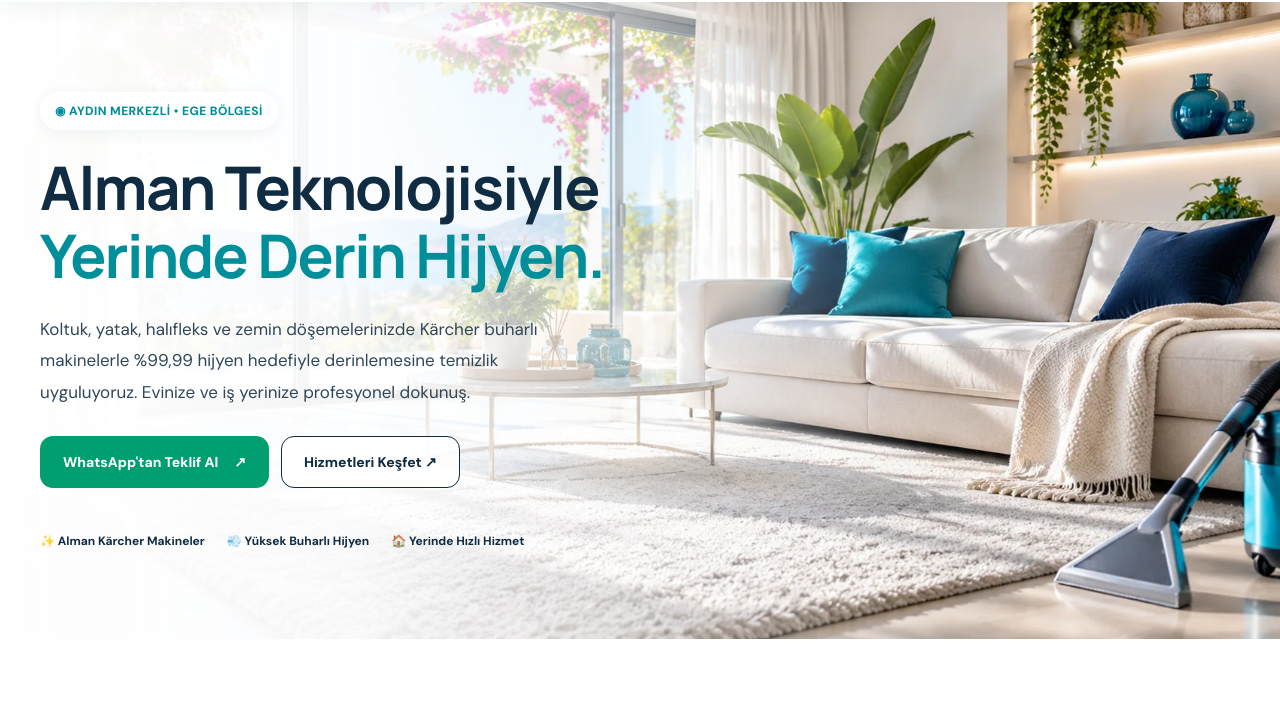
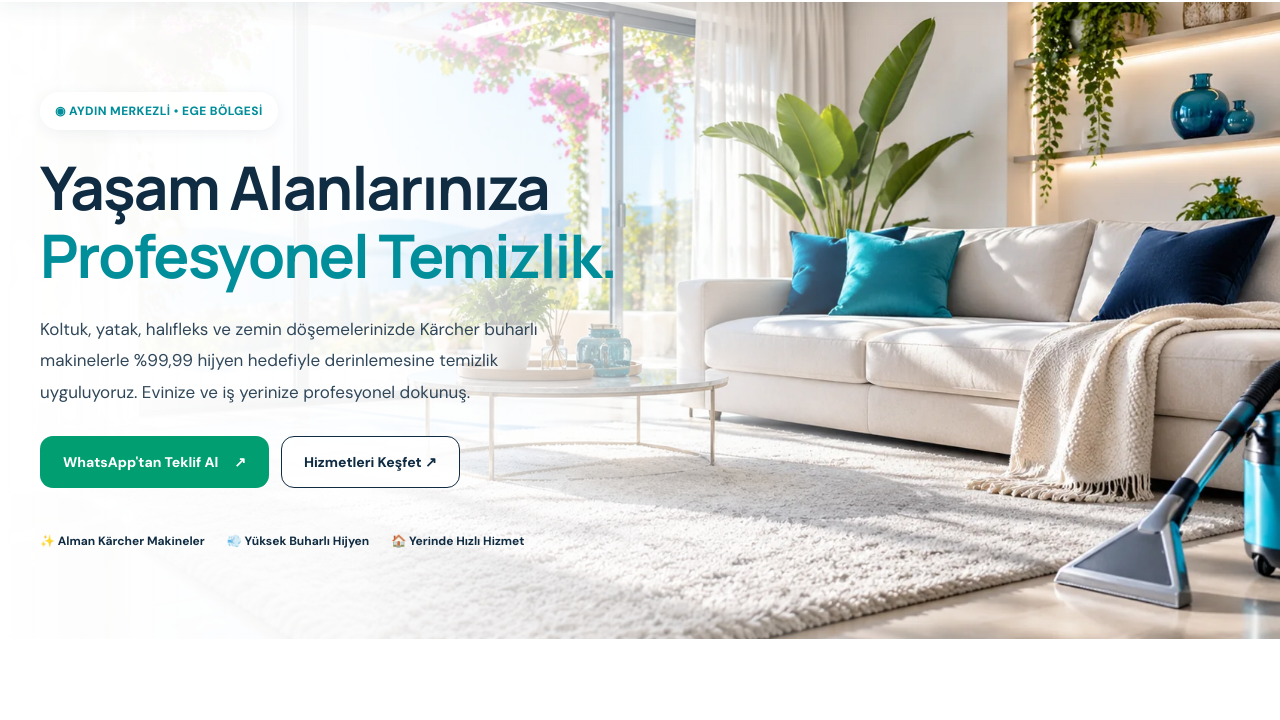
Before and after one commit to ozkvn10-cloud/lina-profesyonel-temizlik, a plain HTML site: page index.html in a window 1280 px wide. Shown: the part 80-800 px from the top of the page. Drawn offline with Linux system fonts and the light colour scheme.

```diff
--- a/index.html
+++ b/index.html
@@ -1,6 +1,6 @@
 <!doctype html><html lang="tr"><head><meta charset="utf-8"><meta name="viewport" content="width=device-width, initial-scale=1"><meta name="theme-color" content="#0e2c43"><title>Lina Profesyonel Temizlik | Aydın Koltuk ve Halıfleks Temizliği</title><meta name="description" content="Lina Profesyonel Temizlik: Aydın merkezli koltuk yıkama, halıfleks, yerinde halı, yatak ve kurumsal döşeme temizliği. Ege Bölgesi için teklif alın."><link rel="icon" href="favicon.svg" type="image/svg+xml"><link rel="preconnect" href="https://fonts.googleapis.com"><link rel="preconnect" href="https://fonts.gstatic.com" crossorigin><link href="https://fonts.googleapis.com/css2?family=DM+Sans:wght@400;500;600;700;800&family=Manrope:wght@400;500;600;700;800&display=swap" rel="stylesheet"><link rel="stylesheet" href="style.css"></head><body>
 <header class="header"><div class="wrap nav"><a class="brand" href="#anasayfa" aria-label="Lina ana sayfa"><img class="logo-image" src="Lina_Mavi_Logo.png" alt="Lina logosu" width="180" height="96"></a><button class="hamburger" aria-label="Menüyü aç" aria-expanded="false" id="menuBtn">☰</button><nav id="menu"><a href="#anasayfa">Ana Sayfa</a><a href="#hakkimizda">Hakkımızda</a><a href="#hizmetler">Hizmetlerimiz</a><a href="#bolgeler">Hizmet Bölgeleri</a><a href="#iletisim">İletişim</a></nav><a class="nav-cta" href="#teklif">✦ Teklif Al</a></div></header>
-<main><section class="hero" id="anasayfa"><div class="hero-bg"></div><div class="wrap hero-inner"><div class="hero-copy"><div class="eyebrow">◉ AYDIN MERKEZLİ • EGE BÖLGESİ</div><h1>Alman Teknolojisiyle <span>Yerinde Derin Hijyen.</span></h1><p>Koltuk, yatak, halıfleks ve zemin döşemelerinizde Kärcher buharlı makinelerle %99,99 hijyen hedefiyle derinlemesine temizlik uyguluyoruz. Evinize ve iş yerinize profesyonel dokunuş.</p><div class="actions"><a class="btn primary" href="https://wa.me/905388210913?text=Merhaba%20Lina%20Profesyonel%20Temizlik%2C%20fiyat%20teklifi%20almak%20istiyorum." target="_blank" rel="noopener noreferrer">WhatsApp'tan Teklif Al <span>↗</span></a><a class="btn secondary" href="#hizmetler">Hizmetleri Keşfet ↗</a></div><div class="hero-points"><span>✨ Alman Kärcher Makineler</span><span>💨 Yüksek Buharlı Hijyen</span><span>🏠 Yerinde Hızlı Hizmet</span></div></div></div></section>
+<main><section class="hero" id="anasayfa"><div class="hero-bg"></div><div class="wrap hero-inner"><div class="hero-copy"><div class="eyebrow">◉ AYDIN MERKEZLİ • EGE BÖLGESİ</div><h1>Yaşam Alanlarınıza <span>Profesyonel Temizlik.</span></h1><p>Koltuk, yatak, halıfleks ve zemin döşemelerinizde Kärcher buharlı makinelerle %99,99 hijyen hedefiyle derinlemesine temizlik uyguluyoruz. Evinize ve iş yerinize profesyonel dokunuş.</p><div class="actions"><a class="btn primary" href="https://wa.me/905388210913?text=Merhaba%20Lina%20Profesyonel%20Temizlik%2C%20fiyat%20teklifi%20almak%20istiyorum." target="_blank" rel="noopener noreferrer">WhatsApp'tan Teklif Al <span>↗</span></a><a class="btn secondary" href="#hizmetler">Hizmetleri Keşfet ↗</a></div><div class="hero-points"><span>✨ Alman Kärcher Makineler</span><span>💨 Yüksek Buharlı Hijyen</span><span>🏠 Yerinde Hızlı Hizmet</span></div></div></div></section>
 <section class="section services" id="hizmetler"><div class="wrap"><div class="section-heading"><span class="kicker">HİZMETLERİMİZ</span><h2>Her alana özel <em>temizlik çözümleri</em></h2><p>Evlerden ofislere, yaşam alanlarınız için titizlikle planlanan hizmetler.</p></div><div class="service-grid"><article class="service-card"><img src="koltuk.webp" alt="Profesyonel koltuk yıkama uygulaması"><div><span>01</span><h3>Koltuk Yıkama</h3><a href="#teklif" aria-label="Koltuk yıkama teklifi">↗</a></div></article><article class="service-card"><img src="hali.webp" alt="Halıfleks temizliği temsili görseli"><div><span>02</span><h3>Halıfleks Temizliği</h3><a href="#teklif" aria-label="Halıfleks teklifi">↗</a></div></article><article class="service-card"><img src="yerinde.webp" alt="Yerinde temizlik ekipmanı temsili görseli"><div><span>03</span><h3>Yerinde Halı Yıkama</h3><a href="#teklif" aria-label="Yerinde halı teklifi">↗</a></div></article><article class="service-card"><img src="yatak.webp" alt="Yatak yüzeyinin profesyonel temizliği"><div><span>04</span><h3>Yatak Temizliği</h3><a href="#teklif" aria-label="Yatak temizliği teklifi">↗</a></div></article></div><p class="demo-note">Görseller tanıtım amaçlıdır; gerçek müşteri çalışması olarak sunulmaz.</p></div></section>
 <section class="section about" id="hakkimizda"><div class="wrap about-grid"><div class="about-photo"><img src="koltuk.webp" loading="lazy" alt="Koltuk temizleme makinesiyle uygulama"></div><div><span class="kicker">LINA'YI TANIYIN</span><h2>Profesyonel teknoloji, <em>derinlemesine temizlik.</em></h2><p>Lina Profesyonel Temizlik olarak Aydın genelinde; ev, ofis, otel, restoran ve kafelerden cami halıları, sinema ve konferans salonlarına kadar her alanda yerinde buharlı hijyen ve yıkama hizmeti sunuyoruz. Koltuk, yatak, halıfleks, sandalye ve yer zemin döşemelerini yüksek ısılı buhar ve endüstriyel Kärcher teknolojisi ile derinlemesine arındırıyor, hızlı kuruma ve kusursuz hijyen sağlıyoruz.</p><div class="features" style="display:grid;gap:12px"><div><b>✦</b><span>Yüksek Isılı Buharlı Hijyen &amp; Yıkama</span></div><div><b>✦</b><span>Ev, Ofis, Otel, Restoran &amp; Salonlar</span></div><div><b>✦</b><span>Koltuk, Yatak, Halıfleks &amp; Zemin</span></div></div><a class="btn dark" href="#teklif">Teklif İsteyin ↗</a></div></div></section>
 <section class="section steps"><div class="wrap"><div class="section-heading"><span class="kicker">NASIL ÇALIŞIYORUZ?</span><h2>4 adımda <em>ferahlık</em></h2></div><div class="step-grid"><div><strong>01</strong><h3>Talep Oluşturun</h3><p>İhtiyacınız olan hizmeti bize bildirin.</p></div><div><strong>02</strong><h3>Detayları Paylaşın</h3><p>Alan ve ölçü bilgilerinizi iletin.</p></div><div><strong>03</strong><h3>Planlayalım</h3><p>Uygun hizmet kapsamını birlikte netleştirelim.</p></div><div><strong>04</strong><h3>Temizlik</h3><p>Planlanan uygulama gerçekleştirilsin.</p></div></div></div></section>
```
